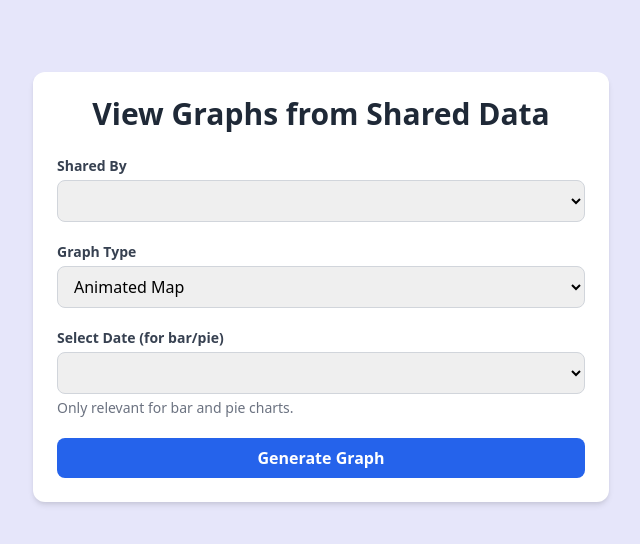
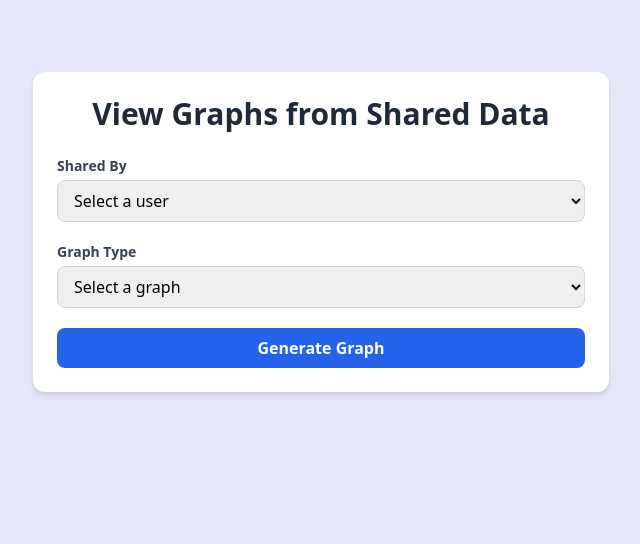
Before and after one commit to M-codes/CITS3403-project, a Flask app: template app/templates/select_shared_graph.html in a window 1280 px wide. Shown: the top 544 px of the page, without its empty margins (319-959 px from the left). Run offline with Flask 3, Linux system fonts and the light colour scheme; the template is opened without the code that fills it, so the values that code supplies are empty.

Commit message:
improved select shared graph front-end

```diff
--- a/app/templates/select_shared_graph.html
+++ b/app/templates/select_shared_graph.html
@@ -4,21 +4,25 @@
 <div class="max-w-xl mx-auto bg-white shadow-md rounded-xl p-6 mt-8">
     <h1 class="text-3xl font-bold text-gray-800 mb-6 text-center">View Graphs from Shared Data</h1>
 
-    <form method="POST" class="space-y-5">
+    <form method="POST" class="space-y-5" id="graphForm">
+        <!-- Sharer -->
         <div>
             <label for="sharer_id" class="block text-sm font-semibold text-gray-700 mb-1">Shared By</label>
             <select name="sharer_id" id="sharer_id" required
                 class="w-full border border-gray-300 rounded-lg px-3 py-2 focus:outline-none focus:ring-2 focus:ring-blue-500">
+                <option value="" disabled selected>Select a user</option>
                 {% for id, email in sharers %}
                     <option value="{{ id }}">{{ email }}</option>
                 {% endfor %}
             </select>
         </div>
 
+        <!-- Graph Type -->
         <div>
             <label for="graph_type" class="block text-sm font-semibold text-gray-700 mb-1">Graph Type</label>
             <select name="graph_type" id="graph_type" required
                 class="w-full border border-gray-300 rounded-lg px-3 py-2 focus:outline-none focus:ring-2 focus:ring-blue-500">
+                <option value="" disabled selected>Select a graph</option>
                 <option value="map">Animated Map</option>
                 <option value="line">Line Chart</option>
                 <option value="bar">Bar Chart</option>
@@ -26,7 +30,8 @@
             </select>
         </div>
 
-        <div>
+        <!-- Date Selector (Only for bar/pie) -->
+        <div id="date_wrapper" class="hidden transition-opacity duration-300">
             <label for="date" class="block text-sm font-semibold text-gray-700 mb-1">Select Date (for bar/pie)</label>
             <select name="date" id="date"
                 class="w-full border border-gray-300 rounded-lg px-3 py-2 focus:outline-none focus:ring-2 focus:ring-blue-500">
@@ -37,10 +42,50 @@
             <p class="text-sm text-gray-500 mt-1">Only relevant for bar and pie charts.</p>
         </div>
 
-        <button type="submit"
-            class="w-full bg-blue-600 hover:bg-blue-700 text-white font-semibold py-2 px-4 rounded-lg transition duration-200">
+        <!-- Submit Button -->
+        <button type="submit" id="submitBtn"
+            class="w-full bg-blue-600 hover:bg-blue-700 text-white font-semibold py-2 px-4 rounded-lg transition duration-200 disabled:opacity-50 disabled:cursor-not-allowed">
             Generate Graph
         </button>
     </form>
 </div>
+
+<script>
+  document.addEventListener("DOMContentLoaded", function () {
+    const graphType = document.getElementById("graph_type");
+    const dateWrapper = document.getElementById("date_wrapper");
+    const submitBtn = document.getElementById("submitBtn");
+    const form = document.getElementById("graphForm");
+
+    function toggleDateField() {
+      const selected = graphType.value;
+      if (selected === "bar" || selected === "pie") {
+        dateWrapper.classList.remove("hidden");
+      } else {
+        dateWrapper.classList.add("hidden");
+      }
+    }
+
+    function validateForm() {
+      const sharerSelected = document.getElementById("sharer_id").value !== "";
+      const graphSelected = graphType.value !== "";
+      const dateSelected = (graphType.value === "bar" || graphType.value === "pie")
+        ? document.getElementById("date").value !== ""
+        : true;
+
+      submitBtn.disabled = !(sharerSelected && graphSelected && dateSelected);
+    }
+
+    graphType.addEventListener("change", () => {
+      toggleDateField();
+      validateForm();
+    });
+
+    document.getElementById("sharer_id").addEventListener("change", validateForm);
+    document.getElementById("date").addEventListener("change", validateForm);
+
+    // Initial validation
+    validateForm();
+  });
+</script>
 {% endblock %}
```
